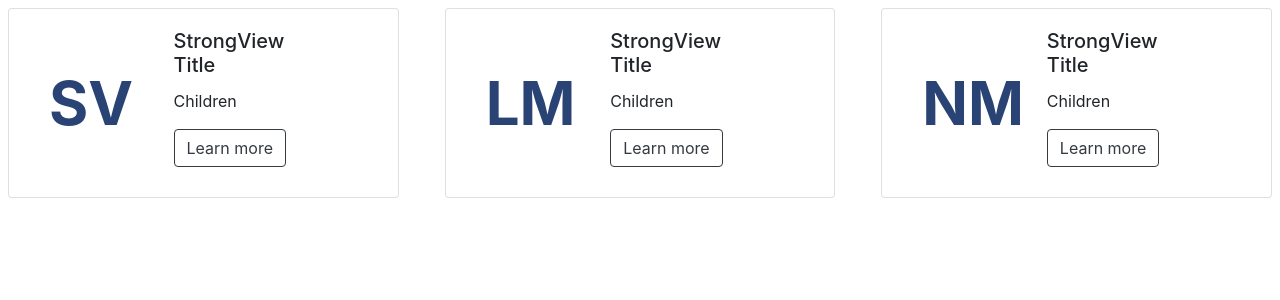
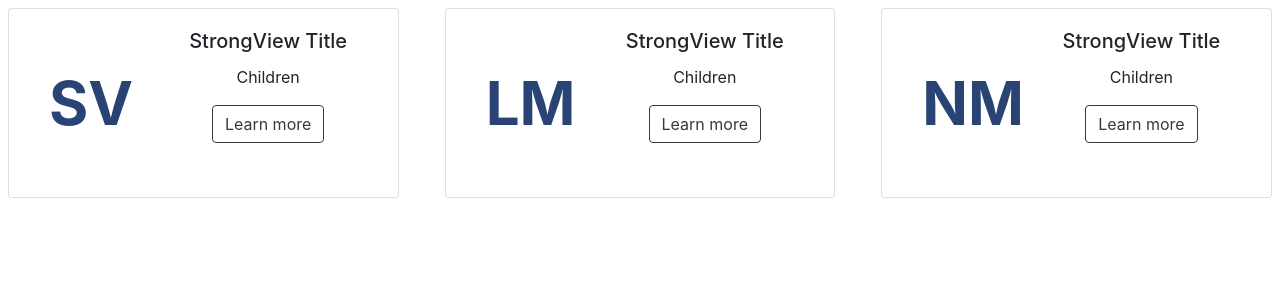
Before and after one commit to AlphaSpectrum/ganges, a React (Create React App) app: page / in a window 1280 px wide. Shown: the top 300 px of the page. Built offline with nearby package versions, Linux system fonts and the light colour scheme.

Commit message:
Adjusted margin

```diff
--- a/src/components/Shelf.js
+++ b/src/components/Shelf.js
@@ -40,7 +40,7 @@ class Shelf extends React.Component {
     } = this.state;
     return (
       <Card>
-        <Row styles={{ margin: '0px' }}>
+        <Row styles={{ margin: '0px', textAlign: 'center' }}>
           <Column breakpoint="lg" size={4} styles={{ margin: '0px', padding: '0px' }}>
             <CardBody>
               <div id={featuredIconId} className="featured text-na-dark-blue" style={{ margin: '0px', padding: adjustedPadding, textAlign: 'center' }}>
@@ -48,7 +48,7 @@ class Shelf extends React.Component {
               </div>
             </CardBody>
           </Column>
-          <Column breakpoint="lg" size={6}>
+          <Column breakpoint="lg" size={8}>
             <CardBody>
               <CardTitle>StrongView Title</CardTitle>
               <CardText>{children}</CardText>
```
